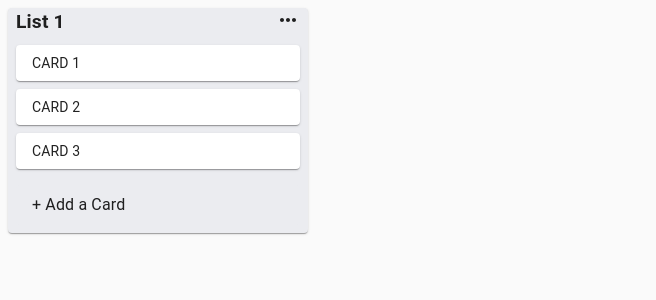
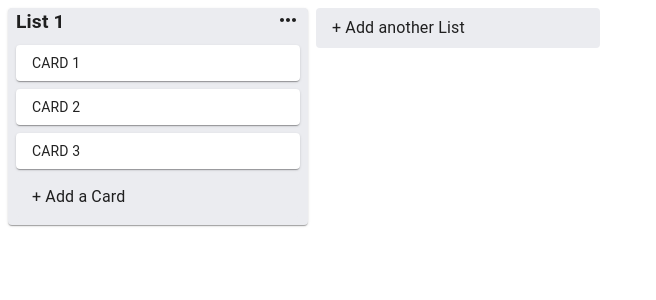
Before and after one commit to b00db/trello-clone, a React (Create React App) app: page / in a window 1280 px wide. Shown: the top 300 px of the page, without its empty margins (0-656 px from the left). Built offline with nearby package versions, Linux system fonts and the light colour scheme.

Commit message:
Add new list

```diff
--- a/src/App.js
+++ b/src/App.js
@@ -3,11 +3,23 @@ import { v4 as uuid } from 'uuid';
 import List from './components/List/List';
 import store from './utils/store';
 import StoreApi from './utils/storeApi';
+import InputContainer from './components/Input/InputContainer';
+import { makeStyles } from '@material-ui/core/styles';
+
+const useStyle = makeStyles((theme) => ({
+  root: {
+    display: 'flex',
+    minHeight: '100vh',
+    background: 'white',
+  },
+}));
 
 export default function App() {
   const [data, setData] = useState(store);
+  const classes = useStyle();
 
   const addMoreCard = (title, listId) => {
+    console.log(title, listId);
     const newCardId = uuid();
     const newCard = {
       id: newCardId,
@@ -27,13 +39,31 @@ export default function App() {
     setData(newState);
   };
 
+  const addMoreList = (title) => {
+    const newListId = uuid();
+    const newList = {
+      id: newListId,
+      title,
+      cards: [],
+    };
+    const newState = {
+      listIds: [...data.listIds, newListId],
+      lists: {
+        ...data.lists,
+        [newListId]: newList,
+      },
+    };
+    setData(newState);
+  };
+
   return (
-    <StoreApi.Provider value={{ addMoreCard }}>
-      <div>
+    <StoreApi.Provider value={{ addMoreCard, addMoreList }}>
+      <div className={classes.root}>
         {data.listIds.map((listId) => {
           const list = data.lists[listId];
           return <List list={list} key={listId} />;
         })}
+        <InputContainer type="list" />
       </div>
     </StoreApi.Provider>
   );
--- a/src/components/Input/InputCard.js
+++ b/src/components/Input/InputCard.js
@@ -23,23 +23,24 @@ const useStyle = makeStyles((theme) => ({
     margin: theme.spacing(0, 1, 1, 1),
   },
 }));
-export default function InputCard({ setOpen, listId }) {
+export default function InputCard({ setOpen, listId, type }) {
     const classes = useStyle();
-    const { addMoreCard } = useContext(storeApi);
-    const [cardTitle, setCardTitle] = useState('');
+    const { addMoreCard, addMoreList } = useContext(storeApi);
+    const [title, setTitle] = useState('');
 
     const handleOnChange = (e) => {
-      setCardTitle(e.target.value);
+        setTitle(e.target.value);
     };
     const handleBtnConfirm = () => {
-      addMoreCard(cardTitle, listId);
-      setCardTitle('');
-      setOpen(false);
-    };
-
-    const handleBlur = () => {
-      setOpen(false);
-      setCardTitle('');
+        if (type === 'card') {
+            addMoreCard(title, listId);
+            setTitle('');
+            setOpen(false);
+          } else {
+            addMoreList(title);
+            setTitle('');
+            setOpen(false);
+          }
     };
 
   return (
@@ -49,19 +50,23 @@ export default function InputCard({ setOpen, listId }) {
           <InputBase
             onChange={handleOnChange}
             multiline
-            onBlur={handleBlur}
+            onBlur={() => setOpen(false)}
             fullWidth
             inputProps={{
               className: classes.input,
             }}
-            value={cardTitle}
-            placeholder="Enter a title of this card.."
+            value={title}
+            placeholder={
+              type === 'card'
+                ? 'Enter a title of this card..'
+                : 'Enter list title...'
+            }
           />
         </Paper>
       </div>
       <div className={classes.confirm}>
         <Button className={classes.btnConfirm} onClick={handleBtnConfirm}>
-          Add Card
+            {type === 'card' ? 'Add Card' : 'Add List'}
         </Button>
         <IconButton onClick={() => setOpen(false)}>
           <ClearIcon />
--- a/src/components/Input/InputContainer.js
+++ b/src/components/Input/InputContainer.js
@@ -5,7 +5,8 @@ import InputCard from './InputCard';
 
 const useStyle = makeStyles((theme) => ({
   root: {
-    marginTop: theme.spacing(2),
+    width: '300px',
+    marginTop: theme.spacing(1),
   },
   addCard: {
     padding: theme.spacing(1, 1, 1, 2),
@@ -17,13 +18,13 @@ const useStyle = makeStyles((theme) => ({
   },
 }));
 
-export default function InputContainer({ listId }) {
+export default function InputContainer({ listId, type }) {
   const classes = useStyle();
   const [open, setOpen] = useState(false);
   return (
     <div className={classes.root}>
       <Collapse in={open}>
-        <InputCard setOpen={setOpen} listId={listId} />
+        <InputCard setOpen={setOpen} listId={listId} type={type} />
       </Collapse>
       <Collapse in={!open}>
         <Paper
@@ -31,7 +32,9 @@ export default function InputContainer({ listId }) {
           elevation={0}
           onClick={() => setOpen(!open)}
         >
-          <Typography>+ Add a Card</Typography>
+          <Typography>
+            {type === 'card' ? '+ Add a Card' : '+ Add another List'}
+          </Typography>
         </Paper>
       </Collapse>
     </div>
--- a/src/components/List/List.js
+++ b/src/components/List/List.js
@@ -23,7 +23,7 @@ export default function List({ list }) {
         {list.cards.map((card) => (
           <Card key={card.id} card={card} />
         ))}
-        <InputContainer listId={list.id} />
+        <InputContainer listId={list.id} type="card" />
       </Paper>
     </div>
   );
```
